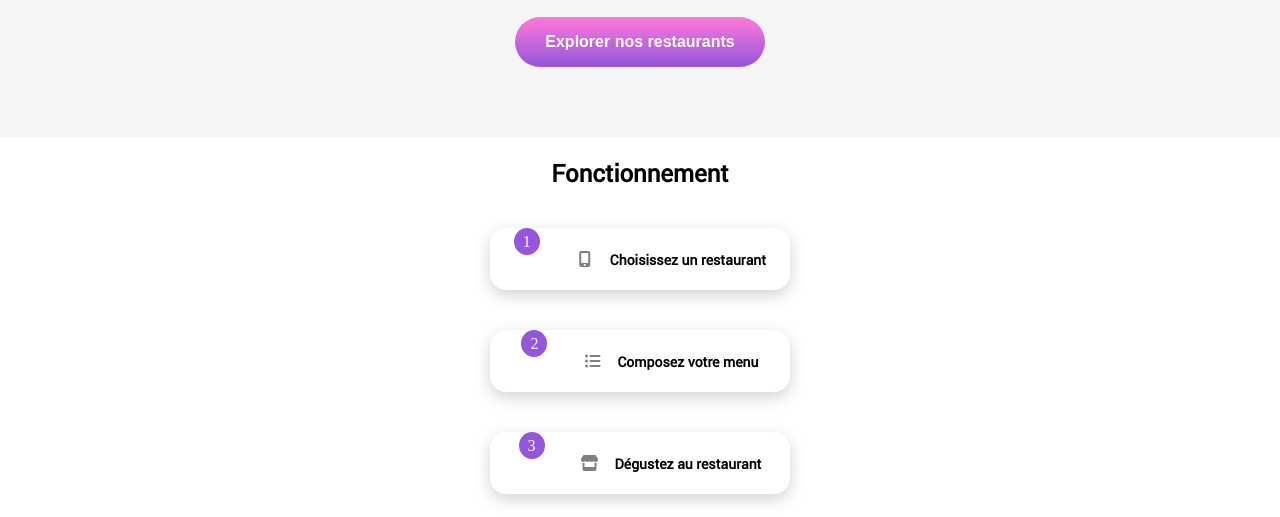
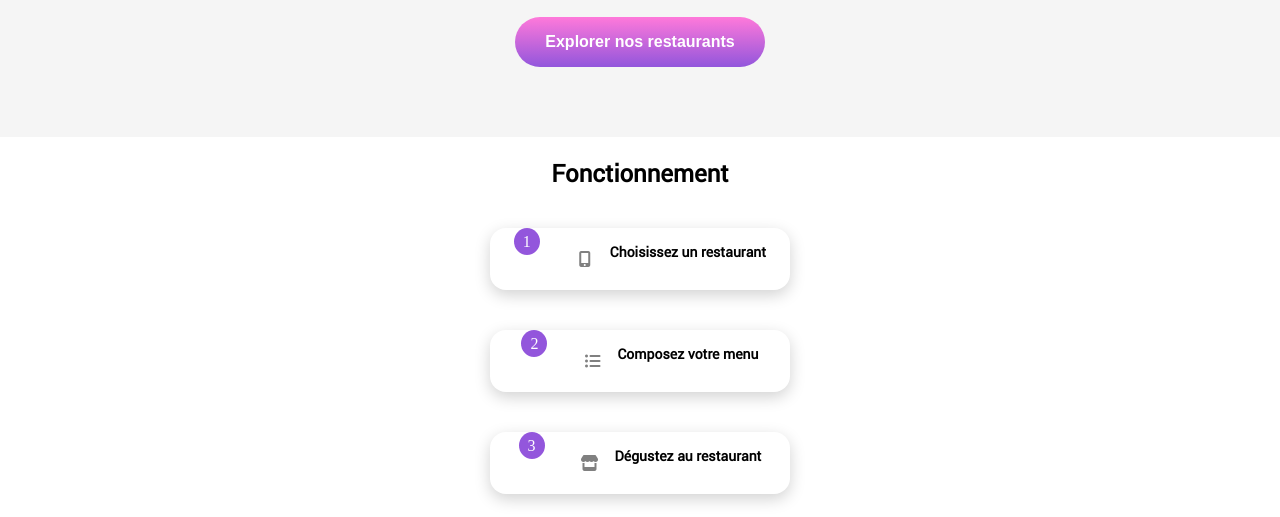
Before and after one commit to Vivian2810/Projet_3_OC, a website: page index.html in a window 1280 px wide. Shown: the part 283-800 px from the top of the page. Drawn offline with Linux system fonts and the light colour scheme; files whose address does not match are found by name.

Commit message:
feat(html)

```diff
--- a/index.html
+++ b/index.html
@@ -42,32 +42,26 @@
 
             <div class="step">
                 <span class="step__number">1</span>
-                <div class="step__content">
                 <div class="step__icon">
                     <i class="fas fa-mobile-alt" aria-hidden="true"> </i>
                 </div>
                 <p class="step__text">Choisissez un restaurant</p>
             </div>
-            </div>
 
             <div class="step">
                 <span class="step__number">2</span>
-                <div class="step__content">
                 <div class="step__icon">
                     <i class="fas fa-list-ul" aria-hidden="true"> </i>
                 </div>
                 <p class="step__text">Composez votre menu</p>
             </div>
-            </div>
 
             <div class="step">
                 <span class="step__number">3</span>
-                <div class="step__content">
                 <div class="step__icon">
                     <i class="fas fa-store i--one" aria-hidden="true"> </i>
                 </div>
                 <p class="step__text">Dégustez au restaurant</p>
-                </div>
             </div>
 
         </section>
@@ -75,7 +69,7 @@
         <section class="section section--restaurants">
             <h2 class="section__title">Restaurants</h2>
 
-            <div class="transform">
+            <div class="restaurants">
                 <div class="resto">
                     <a href="pages/la_palette_du_gout.html">
                         <div class="resto__image">
```
Lines whose indentation alone changed are shown as unchanged.
